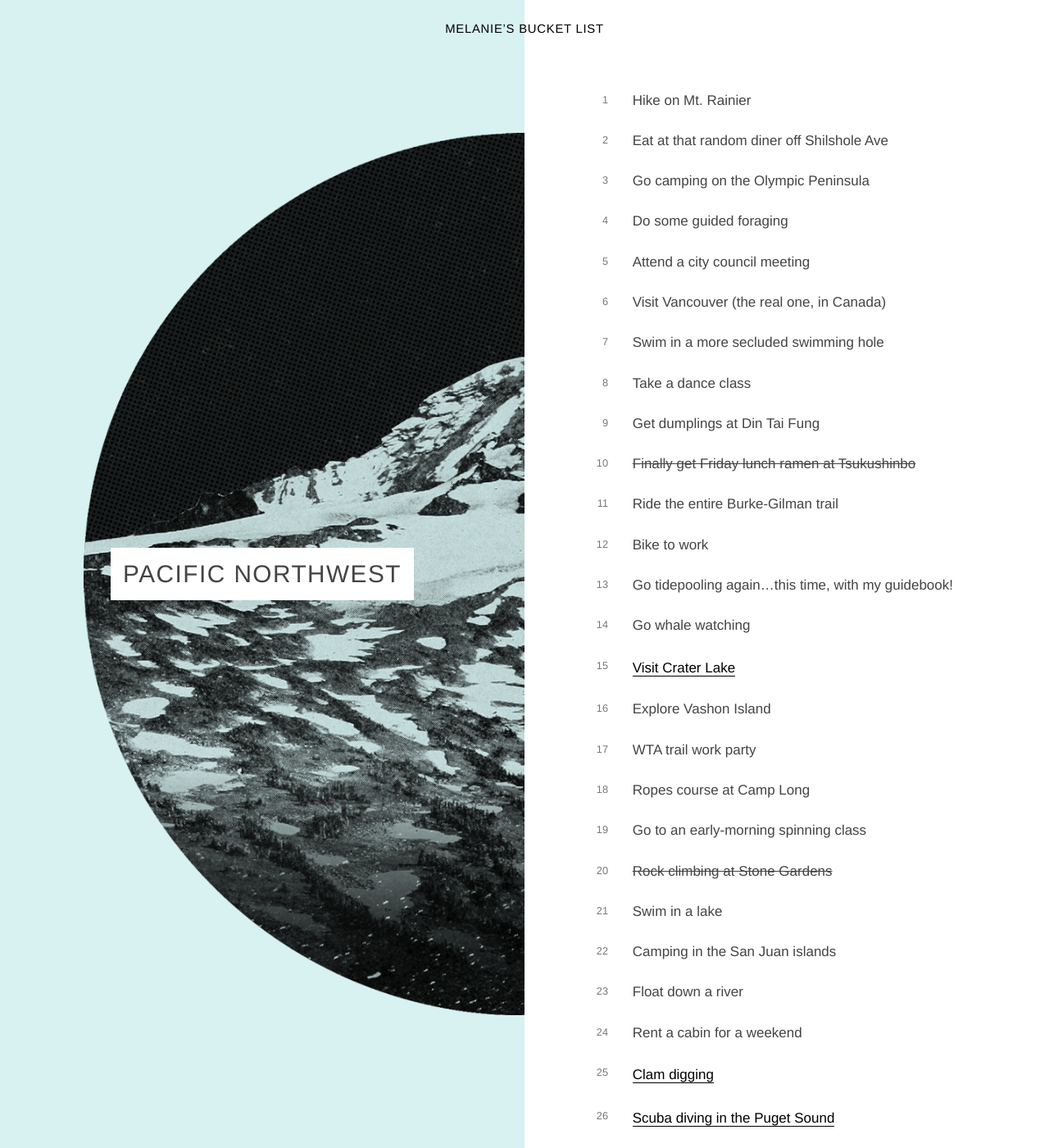
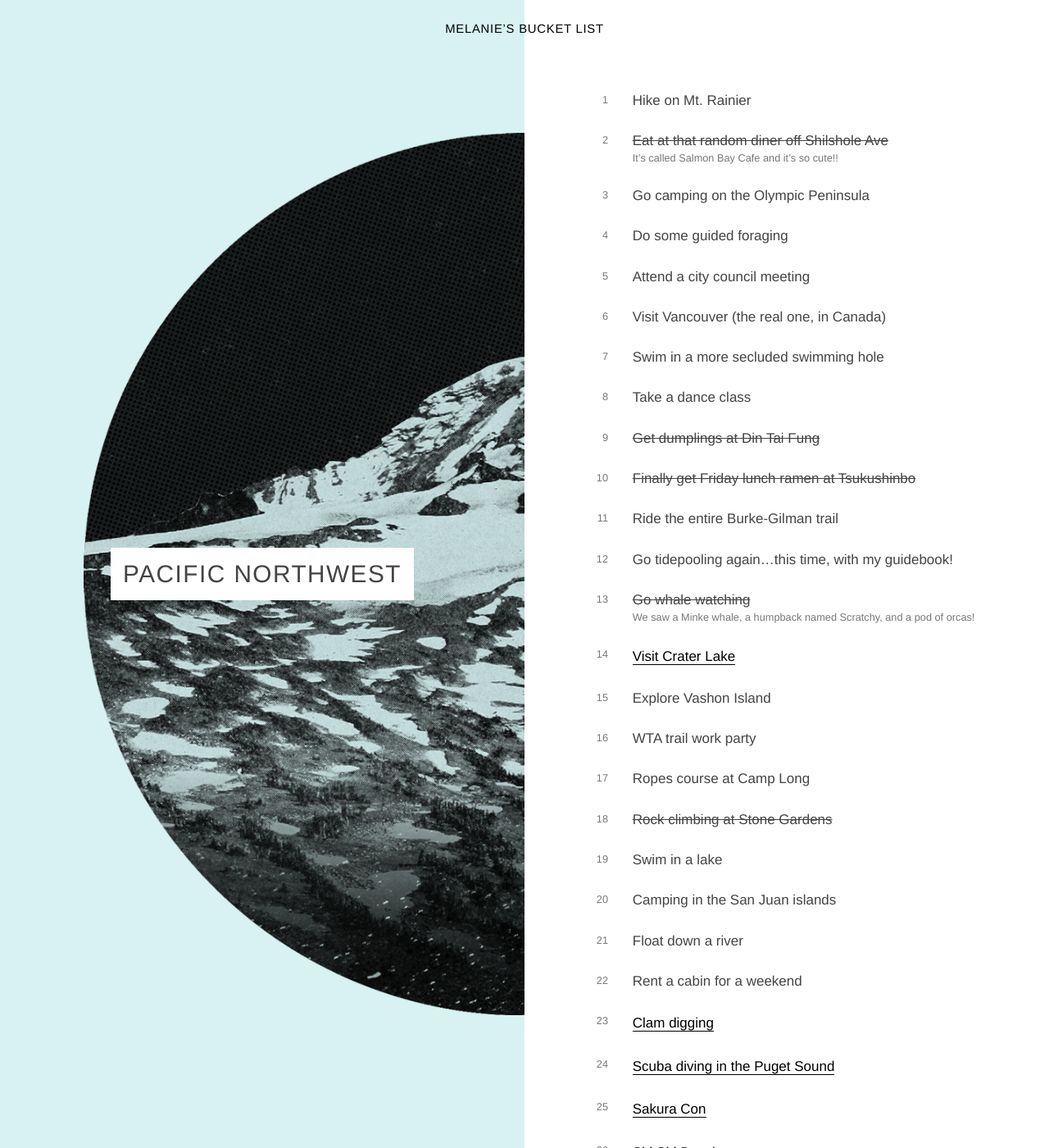
Before and after one commit to melanierichards/bucketlist, a Jekyll site: the page built from pnw.md, in a window 1280 px wide and 1400 px high. Shown: the whole window at 82% size. Built offline with Jekyll 4.4.1, drawn with Linux system fonts in a browser that asks for light colours; some web fonts are replaced.

Commit message:
Update PNW list for June 2018

```diff
--- a/_data/pnw.json
+++ b/_data/pnw.json
@@ -2,7 +2,9 @@
     "text": "Hike on Mt. Rainier"
 },
 {
-    "text": "Eat at that random diner off Shilshole Ave"
+    "text": "Eat at that random diner off Shilshole Ave",
+    "completed": true,
+    "notes": "It’s called Salmon Bay Cafe and it’s so cute!!"
 },
 {
     "text": "Go camping on the Olympic Peninsula"
@@ -23,7 +25,8 @@
     "text": "Take a dance class"
 },
 {
-    "text": "Get dumplings at Din Tai Fung"
+    "text": "Get dumplings at Din Tai Fung",
+    "completed": true
 },
 {
     "text": "Finally get Friday lunch ramen at Tsukushinbo",
@@ -33,13 +36,12 @@
     "text": "Ride the entire Burke-Gilman trail"
 },
 {
-    "text": "Bike to work"
-},
-{
     "text": "Go tidepooling again…this time, with my guidebook!"
 },
 {
-    "text": "Go whale watching"
+    "text": "Go whale watching",
+    "completed": true,
+    "notes": "We saw a Minke whale, a humpback named Scratchy, and a pod of orcas!"
 },
 {
     "text": "Visit Crater Lake",
@@ -53,9 +55,6 @@
 },
 {
     "text": "Ropes course at Camp Long"
-},
-{
-    "text": "Go to an early-morning spinning class"
 },
 {
     "text": "Rock climbing at Stone Gardens",
```
